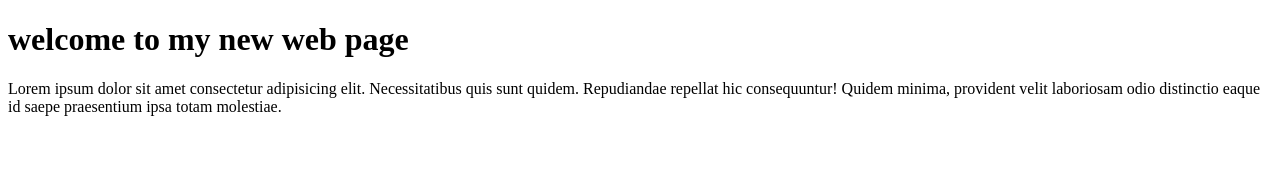
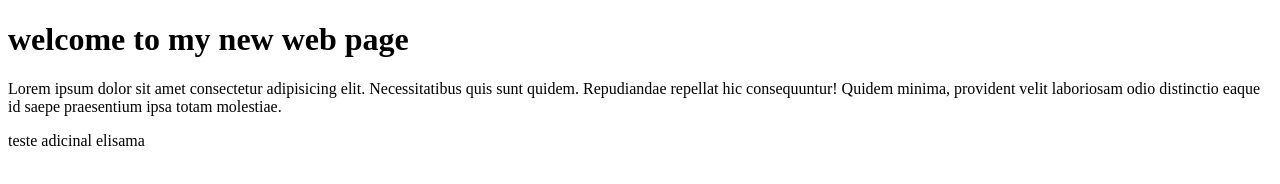
Before and after one commit to lucasdef15/first_projects, a plain HTML site: page hello.html in a window 1280 px wide. Drawn offline with Linux system fonts and the light colour scheme.

Commit message:
added a new line

```diff
--- a/hello.html
+++ b/hello.html
@@ -16,6 +16,6 @@
         consequuntur! Quidem minima, provident velit laboriosam
         odio distinctio eaque id saepe praesentium ipsa totam molestiae.
     </p>
-
+    teste adicinal elisama
 </body>
 </html>
```
